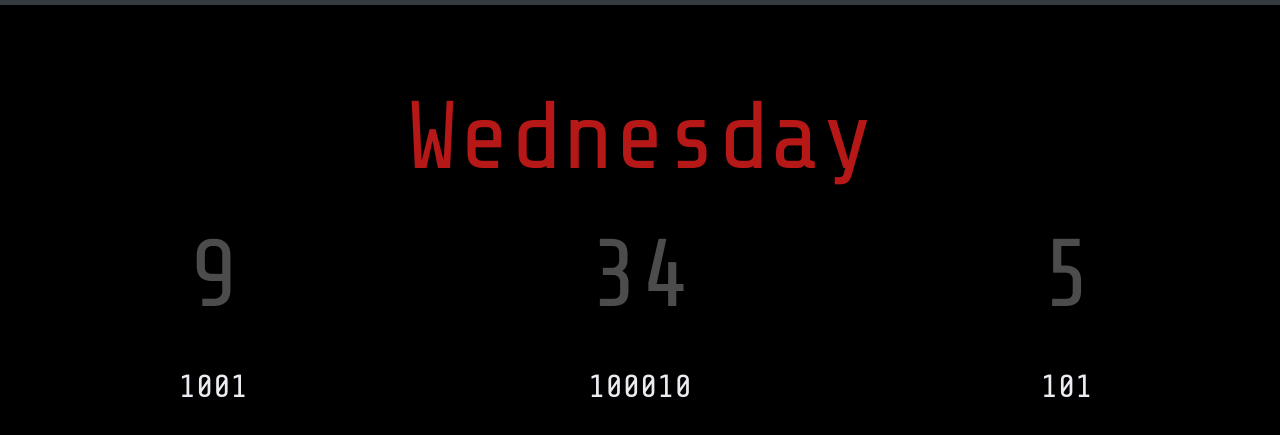
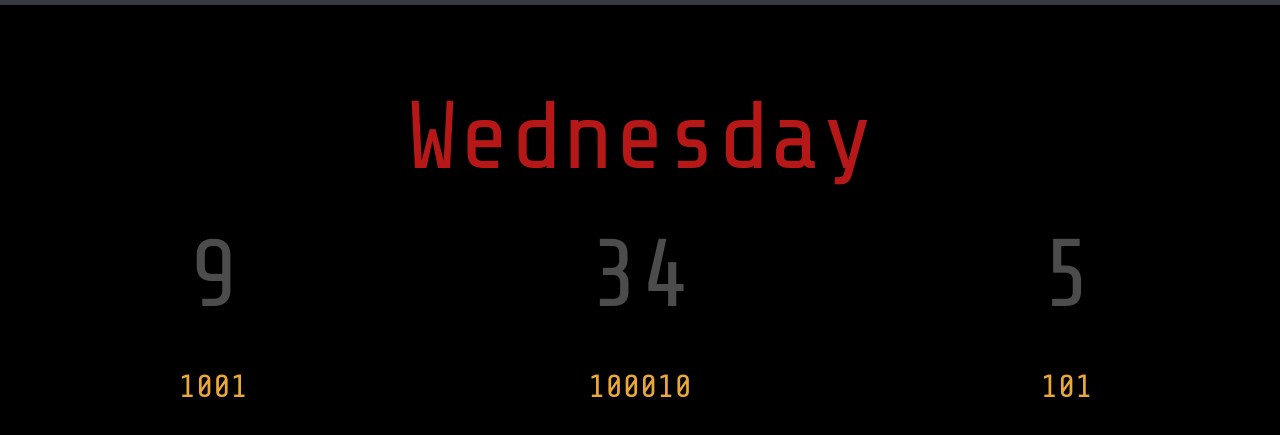
Before and after one commit to AgentSmith-art/clock, a plain HTML site: page index.html in a window 1280 px wide. Shown: the part 51-486 px from the top of the page. Drawn offline with nearby package versions, Linux system fonts and the light colour scheme; a web font is replaced by a local one.

Commit message:
Update custom.css

```diff
--- a/css/custom.css
+++ b/css/custom.css
@@ -31,7 +31,7 @@ body{
 #bhours,#bminutes,#bseconds{
   font-family: 'Share Tech Mono', monospace;
   font-size: 2rem;
-  color: #ebecf1;
+  color: #eba83a;
 }
 .container-fluid
 {
```
